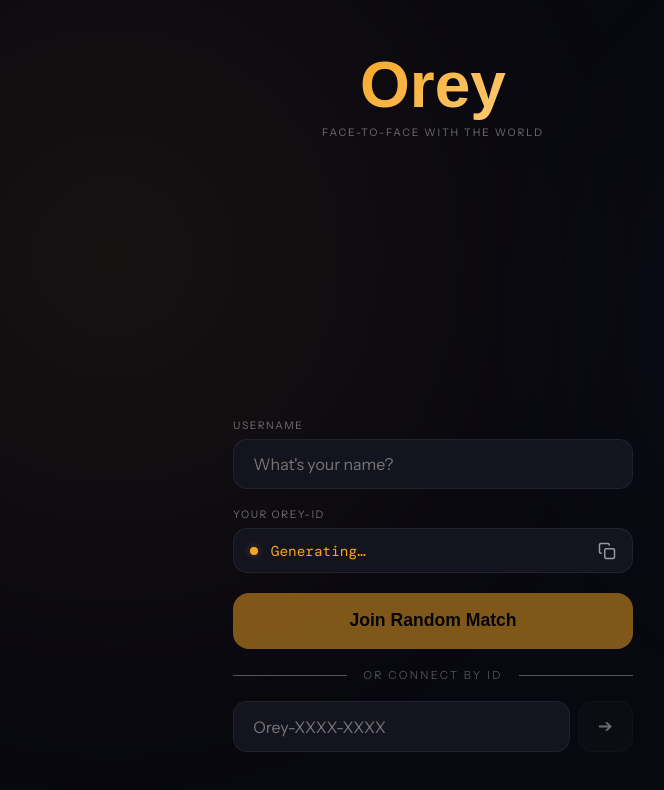
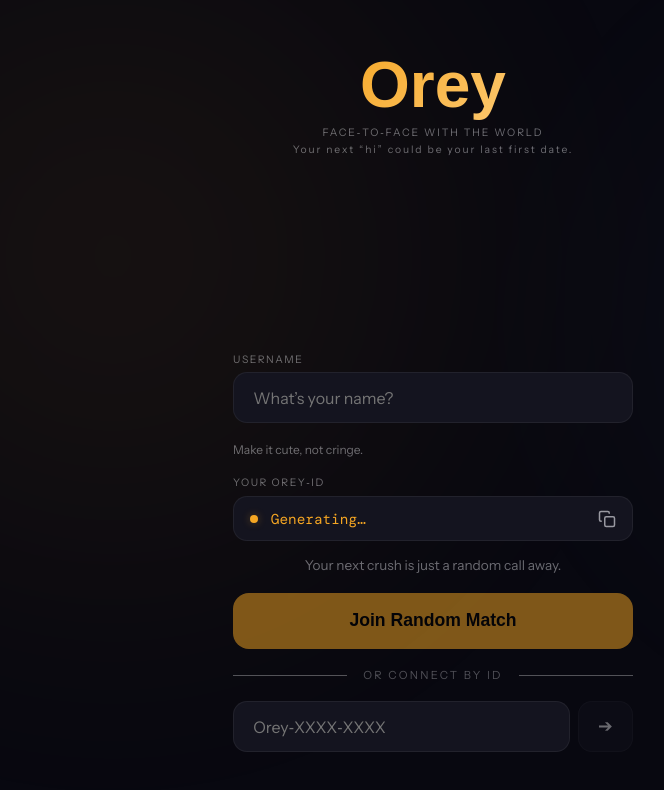
Before and after one commit to seeubot/tel_siddhik, a React (Vite) app in the folder client/: page / in a window 1280 px wide. Shown: the top 790 px of the page, without its empty margins (207-871 px from the left). Built offline with nearby package versions, Linux system fonts and the light colour scheme; no server answers; a web font is replaced by a local one.

Commit message:
Update Lobby.jsx

```diff
--- a/client/src/components/Lobby.jsx
+++ b/client/src/components/Lobby.jsx
@@ -9,19 +9,23 @@ export default function Lobby({ myId, onJoinRandom, onConnectById, waiting, onCa
 
   return (
     <div className={styles.lobby}>
-      {/* Ambient blobs */}
+      {/* Ambient blobs (same as before) */}
       <div className={styles.ambient}>
         <div className={`${styles.ab} ${styles.ab1}`} />
         <div className={`${styles.ab} ${styles.ab2}`} />
       </div>
 
-      {/* Wordmark */}
+      {/* Main wordmark + tagline */}
       <div className={styles.wordmark}>
         <h1>Orey</h1>
-        <p>FACE-TO-FACE WITH THE WORLD</p>
+        <p>FACE‑TO‑FACE WITH THE WORLD</p>
+        {/* Dating‑style  */}
+       <p className={styles.tagline}>
+  Your next “hi” could be your last first date.
+</p>
       </div>
 
-      {/* Panel */}
+      {/* Main panel */}
       <div className={styles.panel}>
 
         {/* Username */}
@@ -30,24 +34,32 @@ export default function Lobby({ myId, onJoinRandom, onConnectById, waiting, onCa
           <input
             className={styles.input}
             type="text"
-            placeholder="What's your name?"
+            placeholder="What’s your name?"
             maxLength={20}
             value={userName}
             onChange={e => setUserName(e.target.value)}
           />
         </div>
 
+        {/* Flirty hint beneath username */}
+        <p className={styles.hint} style={{ fontSize: '0.75rem', color: 'var(--muted)' }}>
+          Make it cute, not cringe.
+        </p>
+
         {/* Orey ID card */}
         <div>
-          <div className={styles.lbl}>Your Orey-ID</div>
+          <div className={styles.lbl}>Your Orey‑ID</div>
           <div className={styles.idCard}>
             <div className={styles.idDot} />
             <div className={styles.idVal}>{myId || 'Generating…'}</div>
             <svg
               onClick={() => myId && navigator.clipboard.writeText(myId)}
               style={{ cursor: 'pointer', opacity: 0.6 }}
-              width="18" height="18" viewBox="0 0 24 24"
-              fill="none" stroke="currentColor" strokeWidth="2"
+              width="18" height="18"
+              viewBox="0 0 24 24"
+              fill="none"
+              stroke="currentColor"
+              strokeWidth="2"
             >
               <rect x="9" y="9" width="13" height="13" rx="2" />
               <path d="M5 15H4a2 2 0 0 1-2-2V4a2 2 0 0 1 2-2h9a2 2 0 0 1 2 2v1" />
@@ -55,7 +67,18 @@ export default function Lobby({ myId, onJoinRandom, onConnectById, waiting, onCa
           </div>
         </div>
 
-        {/* Random button / waiting bar */}
+        {/* Flirty call‑to‑action */}
+        <p
+          style={{
+            fontSize: '0.85rem',
+            textAlign: 'center',
+            color: 'var(--muted)',
+            marginTop: '-0.2rem',
+          }}
+        >
+          Your next crush is just a random call away.
+        </p>
+
         {!waiting ? (
           <button
             className={styles.btnRand}
@@ -83,7 +106,7 @@ export default function Lobby({ myId, onJoinRandom, onConnectById, waiting, onCa
           <input
             className={styles.input}
             type="text"
-            placeholder="Orey-XXXX-XXXX"
+            placeholder="Orey‑XXXX‑XXXX"
             value={targetId}
             onChange={e => setTargetId(e.target.value)}
           />
@@ -97,7 +120,14 @@ export default function Lobby({ myId, onJoinRandom, onConnectById, waiting, onCa
         </div>
 
         {status && (
-          <div style={{ textAlign: 'center', fontSize: '0.8rem', height: '1.2em', color: status.color }}>
+          <div
+            style={{
+              textAlign: 'center',
+              fontSize: '0.8rem',
+              height: '1.2em',
+              color: status.color,
+            }}
+          >
             {status.msg}
           </div>
         )}
```
